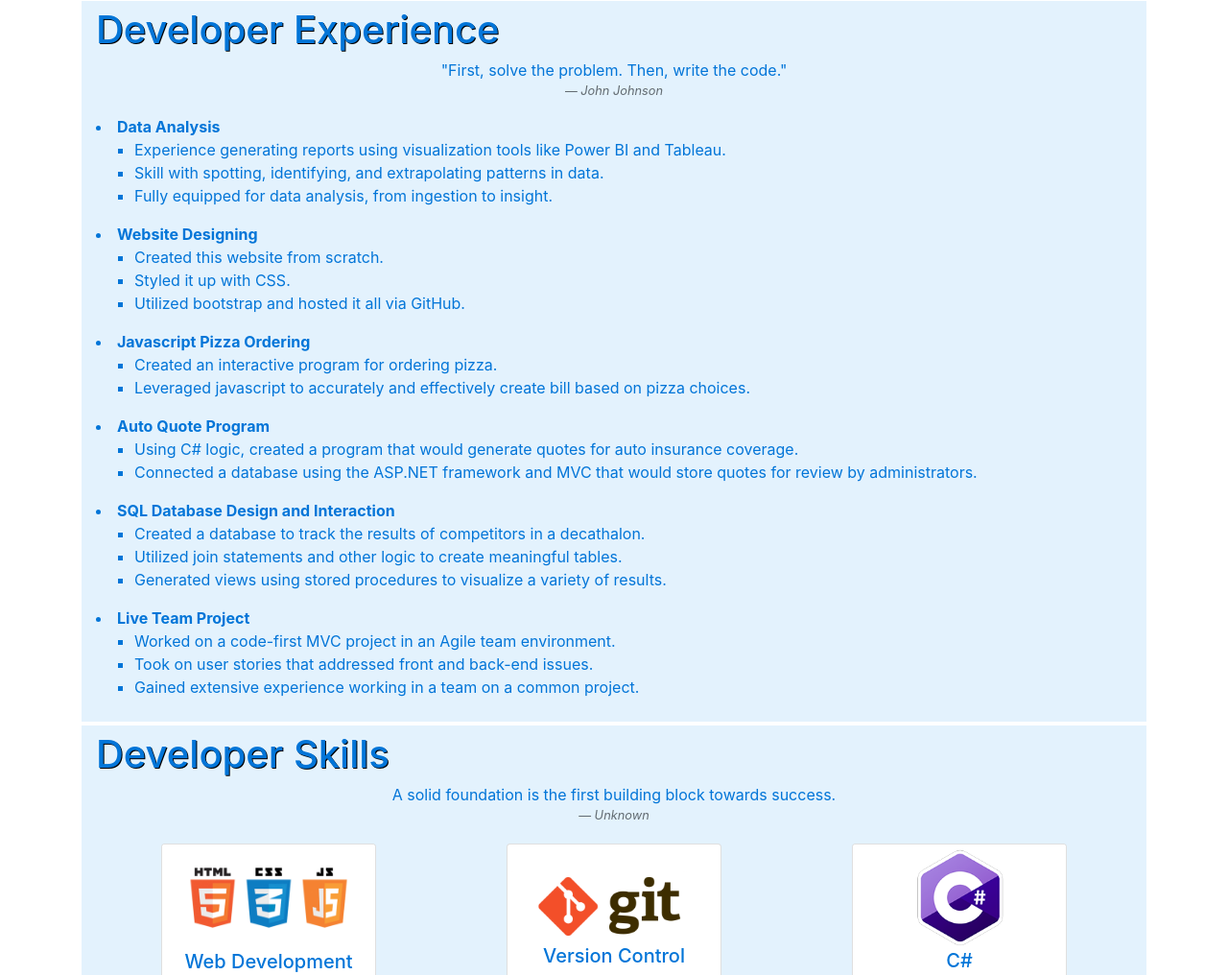
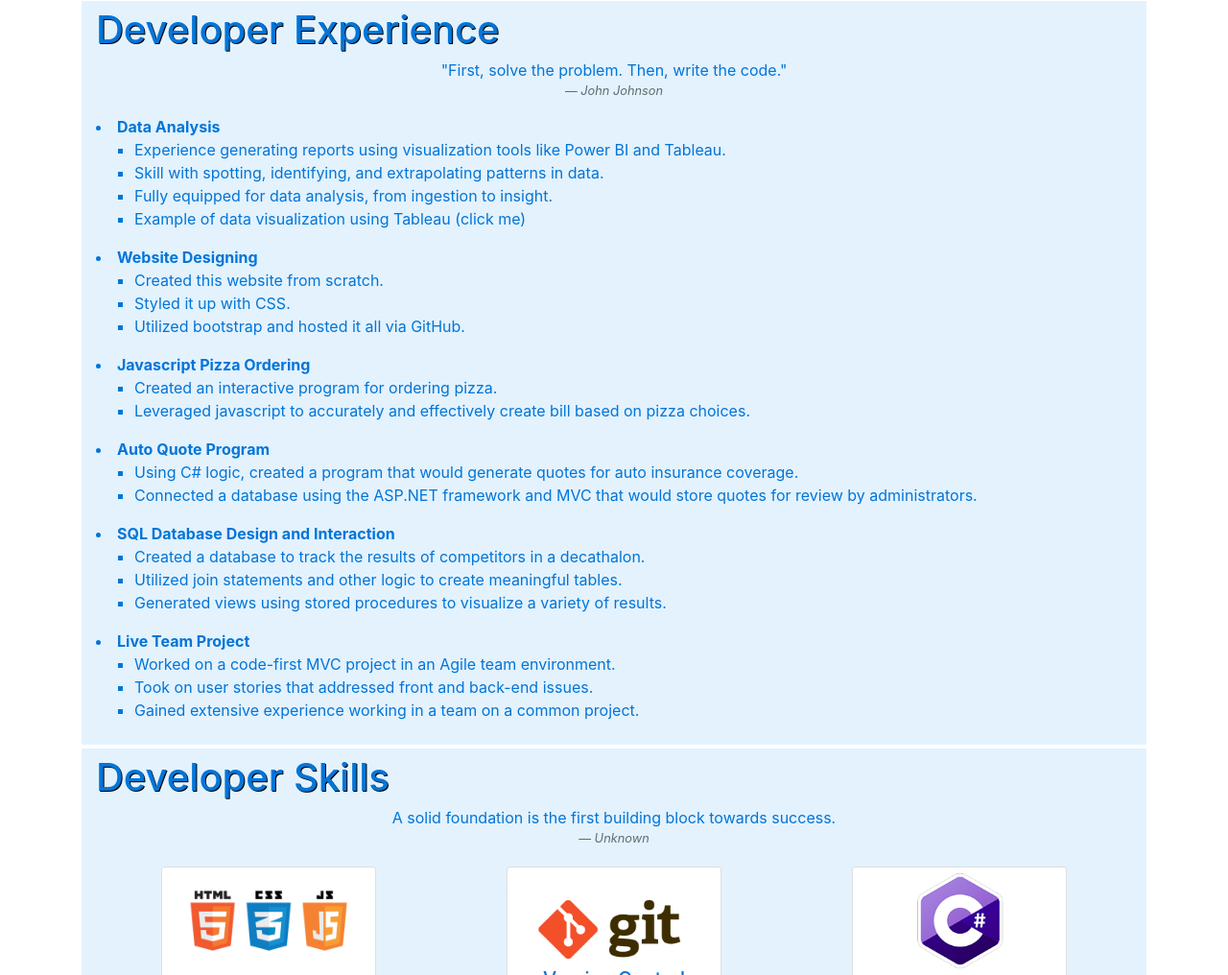
Before and after one commit to ahursey/ahursey.github.io, a plain HTML site: page index.html in a window 1280 px wide. Shown: the part 708-1724 px from the top of the page at 96% size. Drawn offline with nearby package versions, Linux system fonts and the light colour scheme; a script that the page names is missing.

Commit message:
Add files via upload

```diff
--- a/index.html
+++ b/index.html
@@ -144,6 +144,7 @@
                       <li>Experience generating reports using visualization tools like Power BI and Tableau.</li>
                       <li>Skill with spotting, identifying, and extrapolating patterns in data.</li>
                       <li>Fully equipped for data analysis, from ingestion to insight.</li>
+					  <li><a href="https://public.tableau.com/views/HPIbyCountyoverTime/Sheet1?:embed=y&:display_count=yes&:origin=viz_share_link" target="_blank">Example of data visualization using Tableau (click me)</a></li>
                   </ul>
                   <li><strong>Website Designing</strong></li>
                   <ul style="list-style-type:square">
```
